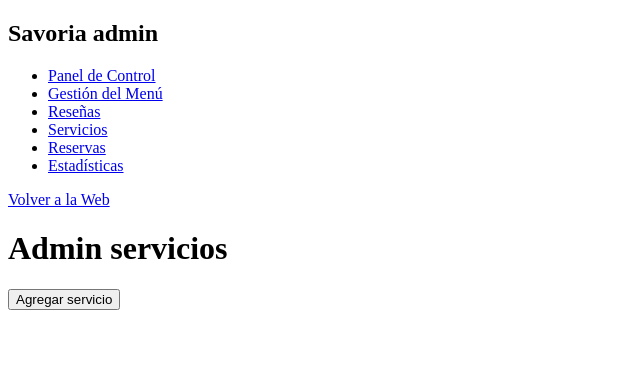
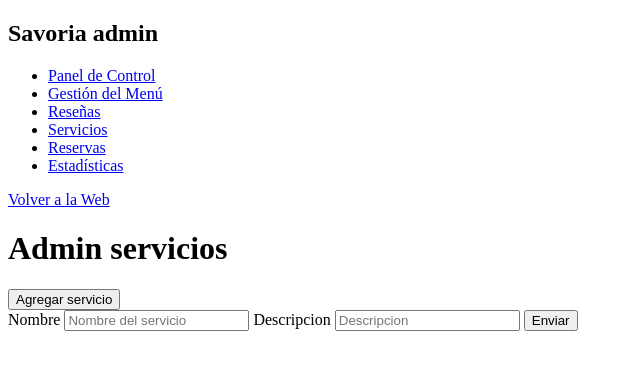
Before and after one commit to matiasnata/proyecto_final, a Flask app: template frontend/templates/admin_servicios.html in a window 1280 px wide. Shown: the top 370 px of the page, without its empty margins (0-640 px from the left). Run offline with Flask 3, Linux system fonts and the light colour scheme; the template is opened without the code that fills it, so the values that code supplies are empty; parts of the project's set-up code (start-up, migrations or seed data) failed here and were passed over.

Commit message:
refactor admin servicio

```diff
--- a/frontend/templates/admin_servicios.html
+++ b/frontend/templates/admin_servicios.html
@@ -2,15 +2,28 @@
 {% block titulo_seccion%}Admin servicios{% endblock %}
 {% block admin_content %}
 <section class="servicios-cuadro">
-    <button class="Agregar">Agregar servicio</button>
+    <section class="Agregar-servicio">
+        <button class="Agregar">Agregar servicio</button>
+            <form action="{{ url_for('gestionar_servicios') }}" method="POST">
+                <label for="nombre">Nombre</label>
+                <input type="text" id="nombre" name="nservicio" placeholder="Nombre del servicio">
+                <label for="descripcion"> Descripcion</label>
+                <input type="text" id="descripcion" name="dservicio" placeholder="Descripcion">
+                <button type="submit" name="accion" value="agregar">Enviar</button>
+            </form>
+    </section>
+    <section class="lista-servicios">
     <ul>
         {% for servicio in servicios %}
         <li>
             {{ servicio.id_servicio }} {{ servicio.nombre_servicio }} {{ servicio.descripcion }} {{ servicio.activo }}
-            <button class="Modificar" id="{{ servicio.id_servicio }}">Modificar</button>
-            <button class="Eliminar" id="{{ servicio.id_servicio }}">Eliminar</button>
+             <form action="{{ url_for('gestionar_servicios', id=servicio.id_servicio) }}" method="POST">
+                <button type="submit" name="accion" value="modificar">Modificar</button>
+                <button type="submit" name="accion" value="eliminar">Eliminar</button>
+             </form>
         </li>
         {% endfor %}
     </ul>
+    </section>
 </section>
 {% endblock %}
```
